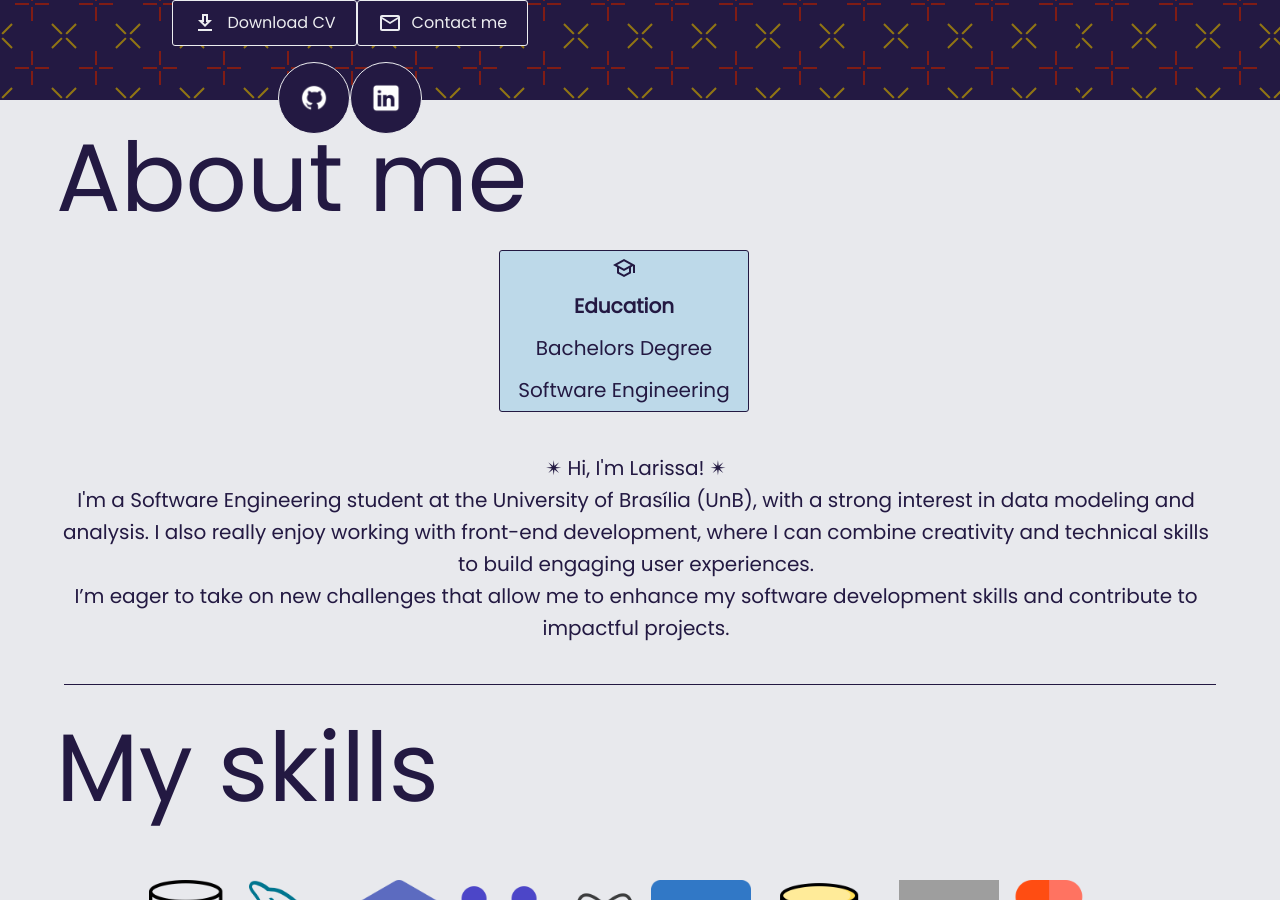
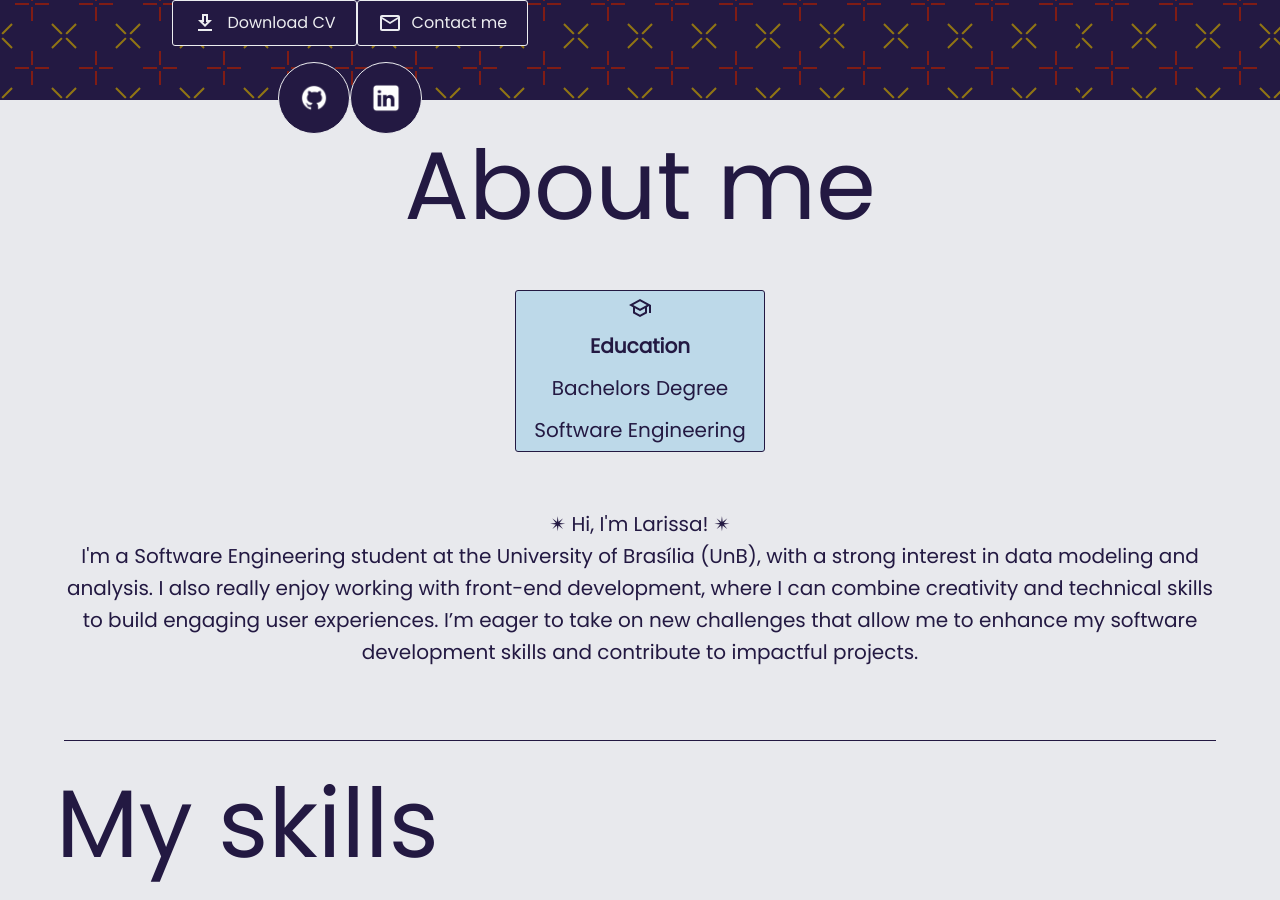
Before and after one commit to VieiraLaris/my-portfolio, a React (Vite) app: page / in a window 1280 px wide. Shown: the part 700-1600 px from the top of the page. Built offline with nearby package versions, Linux system fonts and the light colour scheme; grey boxes are pictures that could not be loaded.

Commit message:
fix: correct Grid component usage in About section for proper layout

```diff
--- a/src/pages/Home/sections/About/About.tsx
+++ b/src/pages/Home/sections/About/About.tsx
@@ -31,10 +31,10 @@ const About = () => {
                  borderBottom={`1px solid ${theme.palette.primary.main}`}
                  pb={5}>
                 <Grid container spacing={1}>
-                    <Grid size={12}>
+                    <Grid item xs={12}>
                         <Typography color="primary.main" variant="h1" textAlign="center" pb={5}>About me</Typography>
                     </Grid>
-                    <Grid container size={12} display="flex" justifyContent="center" spacing={3} >
+                    <Grid item xs={12} display="flex" justifyContent="center" spacing={3}>
                         {/*
                         <Grid display="flex" justifyContent="center">
                             <StyledInfoBox>
@@ -45,7 +45,7 @@ const About = () => {
                             </StyledInfoBox>
                         </Grid>
                         */}
-                        <Grid display="flex" justifyContent="center">
+                        <Grid item display="flex" justifyContent="center">
                             <StyledInfoBox>
                                 <SchoolOutlinedIcon/>
                                 <Typography fontWeight="bold" variant="h6">Education</Typography>
@@ -54,10 +54,9 @@ const About = () => {
                             </StyledInfoBox>
                         </Grid>
                     </Grid>
-                    <Grid size={12} pt={5}>
-                        <Typography color="primary.main" variant="h6" textAlign="center">✴ Hi, I'm Larissa! ✴</Typography>
-                        <Typography color="primary.main" variant="h6" textAlign="center">I'm a Software Engineering student at the University of Brasília (UnB), with a strong interest in data modeling and analysis. I also really enjoy working with front-end development, where I can combine creativity and technical skills to build engaging user experiences.</Typography>
-                        <Typography color="primary.main" variant="h6" textAlign="center">I’m eager to take on new challenges that allow me to enhance my software development skills and contribute to impactful projects.</Typography>
+                    <Grid item xs={12} pt={5} pb={4}>
+                        <Typography color="primary.main" variant="h6" textAlign="center" pt={6}>✴ Hi, I'm Larissa! ✴</Typography>
+                        <Typography color="primary.main" variant="h6" textAlign="center">I'm a Software Engineering student at the University of Brasília (UnB), with a strong interest in data modeling and analysis. I also really enjoy working with front-end development, where I can combine creativity and technical skills to build engaging user experiences. I’m eager to take on new challenges that allow me to enhance my software development skills and contribute to impactful projects.</Typography>
                     </Grid>
                 </Grid>
                 </Box>
```
